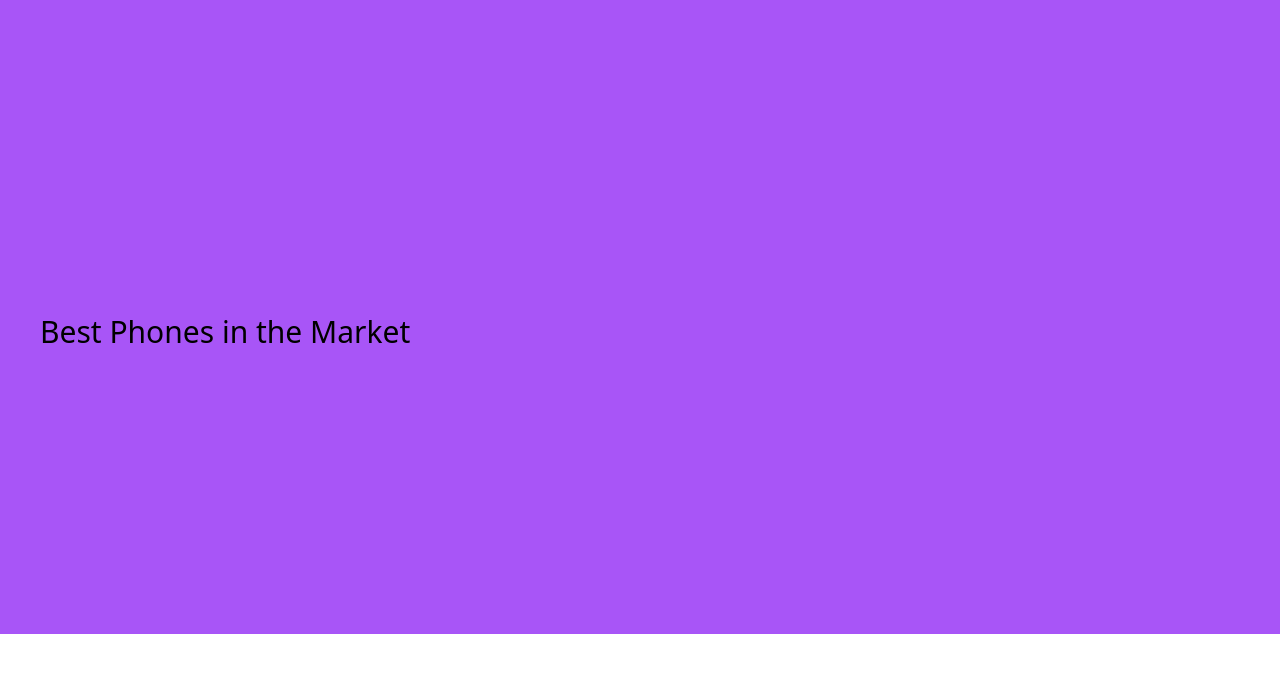
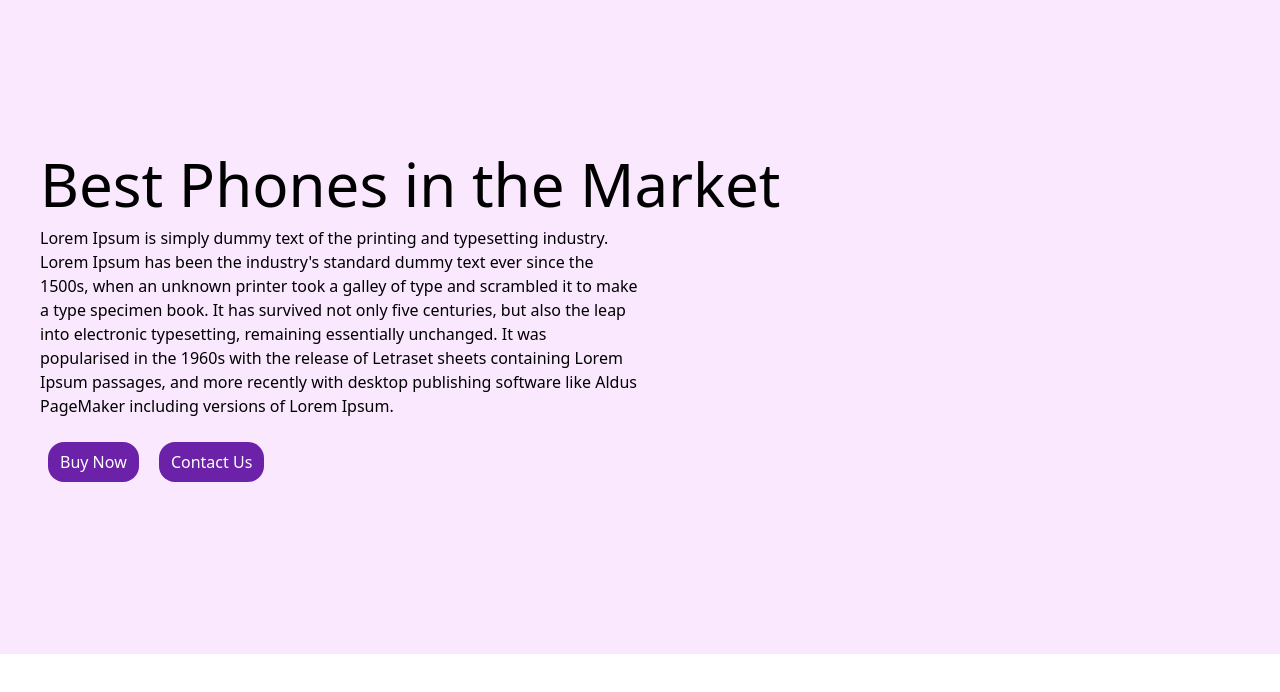
Before and after one commit to BhalliBhai/Tailwind-CSS, a website: page template.html in a window 1280 px wide. Shown: the part 78-770 px from the top of the page. Drawn offline with nearby package versions, Linux system fonts and the light colour scheme.

Commit message:
Created Navbar & Header

```diff
--- a/template.html
+++ b/template.html
@@ -17,9 +17,16 @@
         </ul>
     </nav>
     <main>
-        <div class="main bg-purple-500 h-96 py-80 px-10">
-            <div class="text-3xl my-auto">
+        <div class="main bg-fuchsia-100 py-40 px-10">
+            <div class="text-6xl my-auto">
                 Best Phones in the Market
+            </div>
+            <p class="py-3 w-1/2">
+                Lorem Ipsum is simply dummy text of the printing and typesetting industry. Lorem Ipsum has been the industry's standard dummy text ever since the 1500s, when an unknown printer took a galley of type and scrambled it to make a type specimen book. It has survived not only five centuries, but also the leap into electronic typesetting, remaining essentially unchanged. It was popularised in the 1960s with the release of Letraset sheets containing Lorem Ipsum passages, and more recently with desktop publishing software like Aldus PageMaker including versions of Lorem Ipsum.
+            </p>
+            <div class="my-3">
+                <button class="bg-purple-800 px-3 py-2 rounded-2xl text-white hover:text-slate-900 hover:bg-fuchsia-700 mx-2">Buy Now</button>
+                <button class="bg-purple-800 px-3 py-2 rounded-2xl text-white hover:text-slate-900 hover:bg-fuchsia-700 mx-2">Contact Us</button>
             </div>
         </div>
     </main>
```
